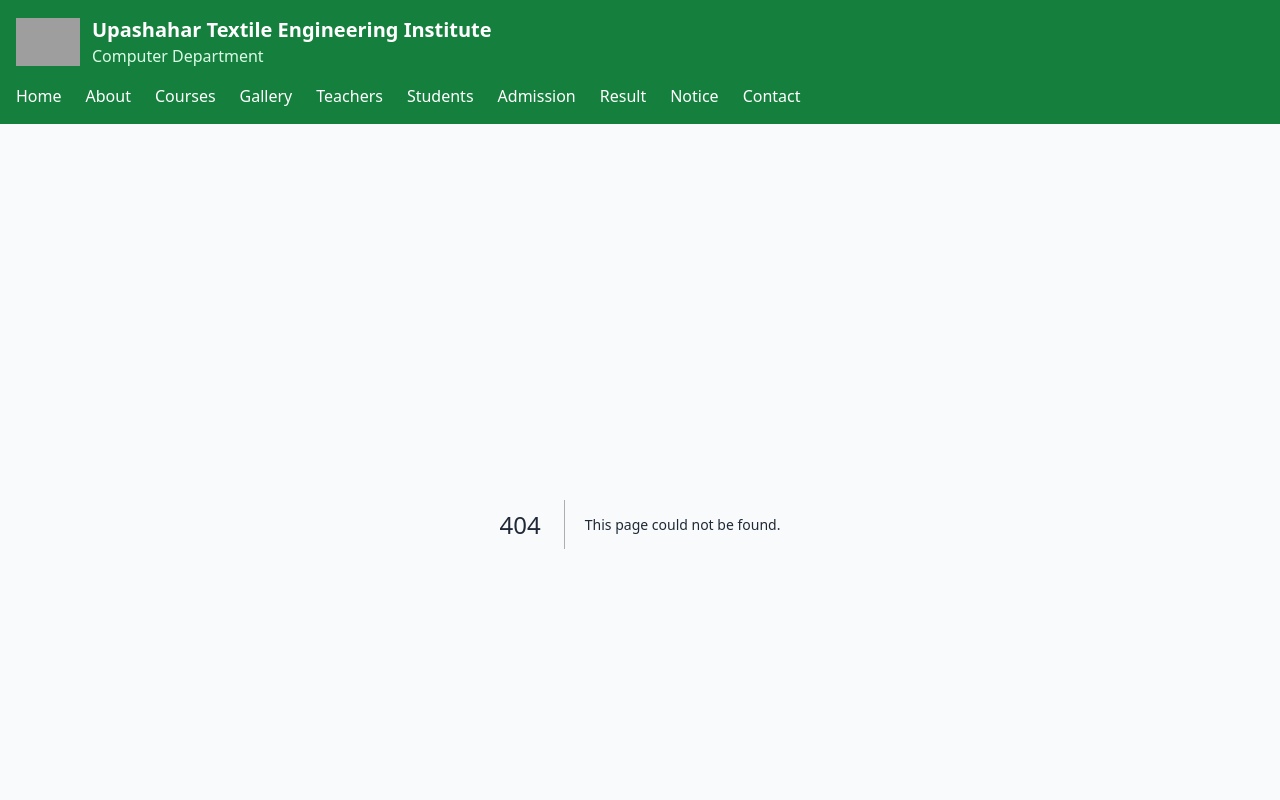
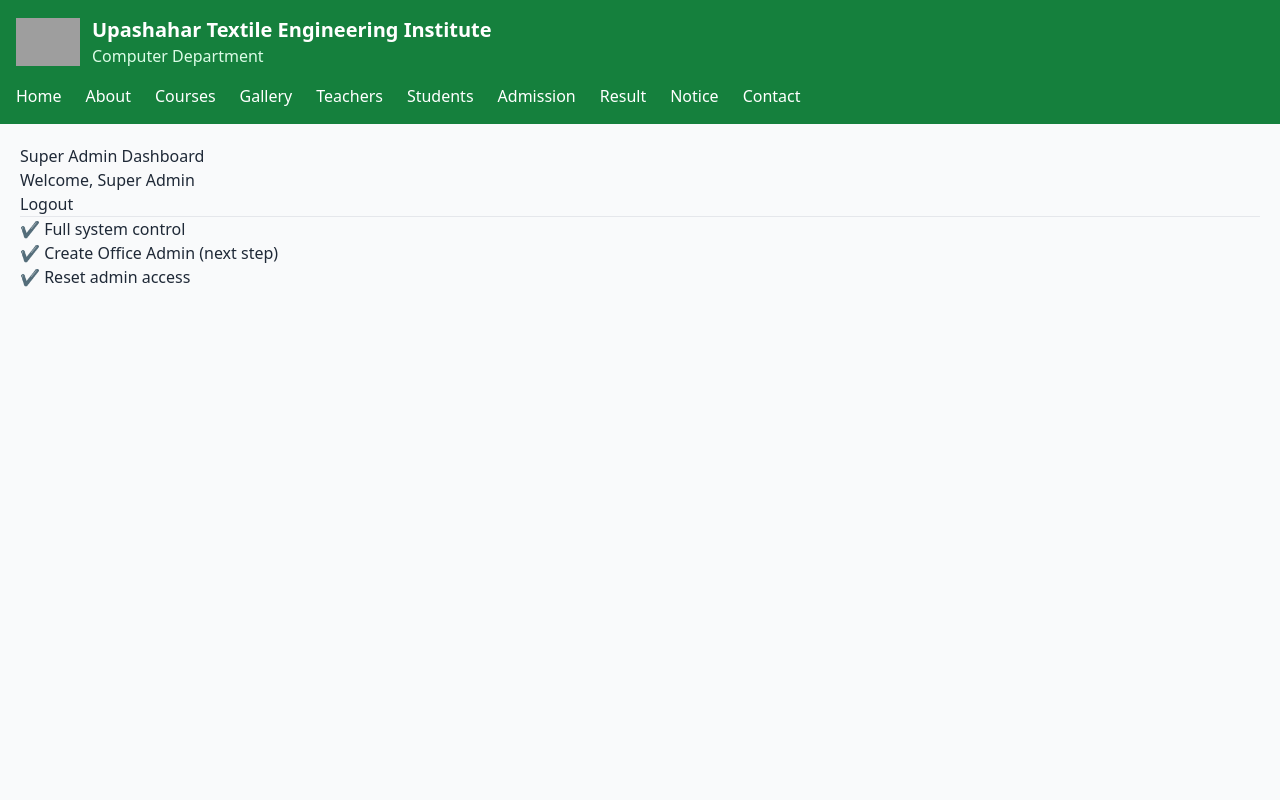
Before and after one commit to Mijanurrmiraj/utei.cst, a Next.js app: page /super-admin/dashboard in a window 1280 px wide. Before the commit this address had no page. Shown: the top 800 px of the page. Built offline with nearby package versions, Linux system fonts and the light colour scheme; sample sign-in values are in the browser's storage; grey boxes are pictures that could not be loaded.

Commit message:
Create page.js

```diff
--- /dev/null
+++ b/app/super-admin/dashboard/page.js
@@ -0,0 +1,37 @@
+"use client";
+
+import { useEffect } from "react";
+import { useRouter } from "next/navigation";
+
+export default function SuperAdminDashboard() {
+  const router = useRouter();
+
+  useEffect(() => {
+    const isLogin = localStorage.getItem("superAdminLogin");
+    if (!isLogin) {
+      router.push("/super-admin/login");
+    }
+  }, []);
+
+  const logout = () => {
+    localStorage.removeItem("superAdminLogin");
+    router.push("/super-admin/login");
+  };
+
+  return (
+    <div style={{ padding: 20 }}>
+      <h2>Super Admin Dashboard</h2>
+      <p>Welcome, Super Admin</p>
+
+      <button onClick={logout}>Logout</button>
+
+      <hr />
+
+      <ul>
+        <li>✔ Full system control</li>
+        <li>✔ Create Office Admin (next step)</li>
+        <li>✔ Reset admin access</li>
+      </ul>
+    </div>
+  );
+}
```
